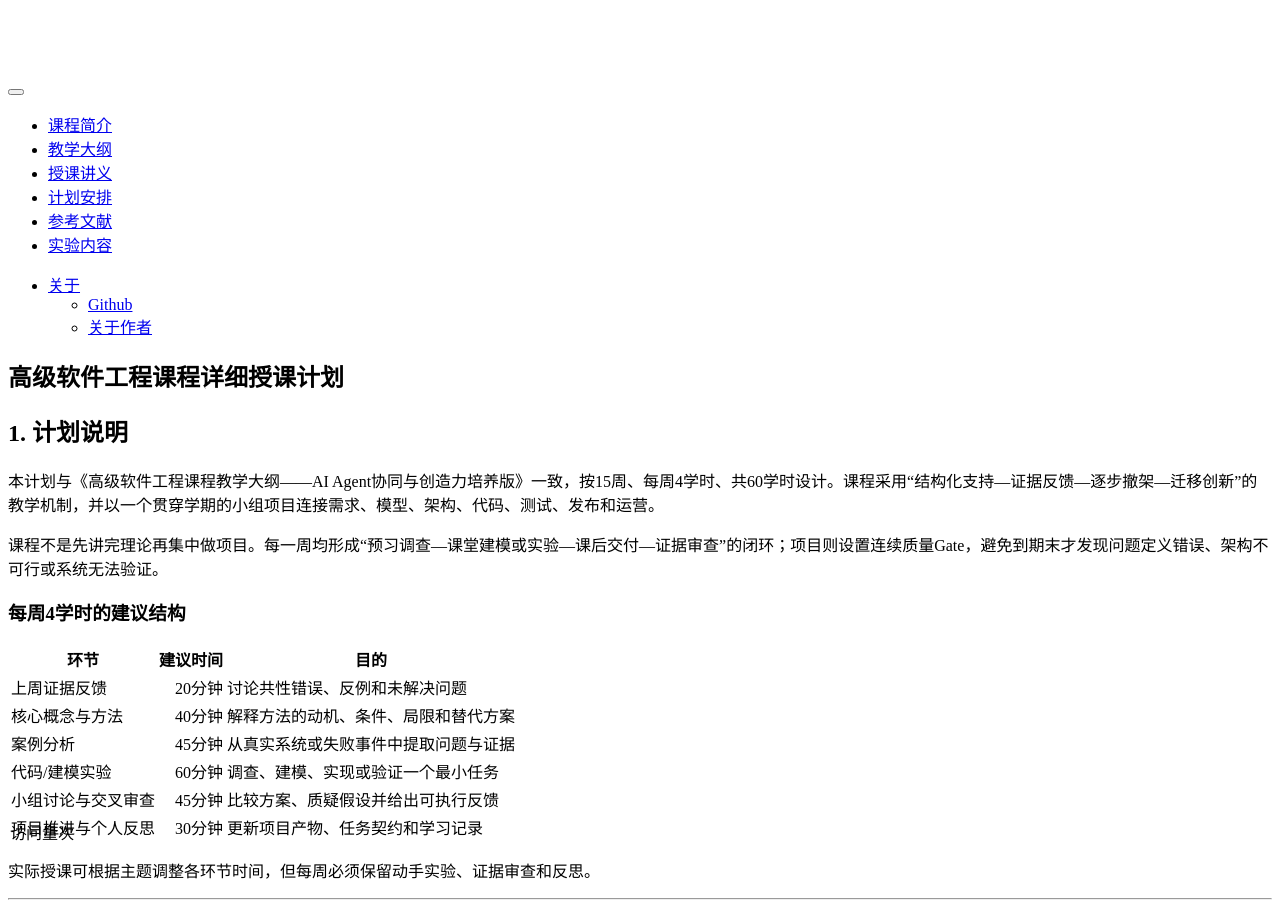
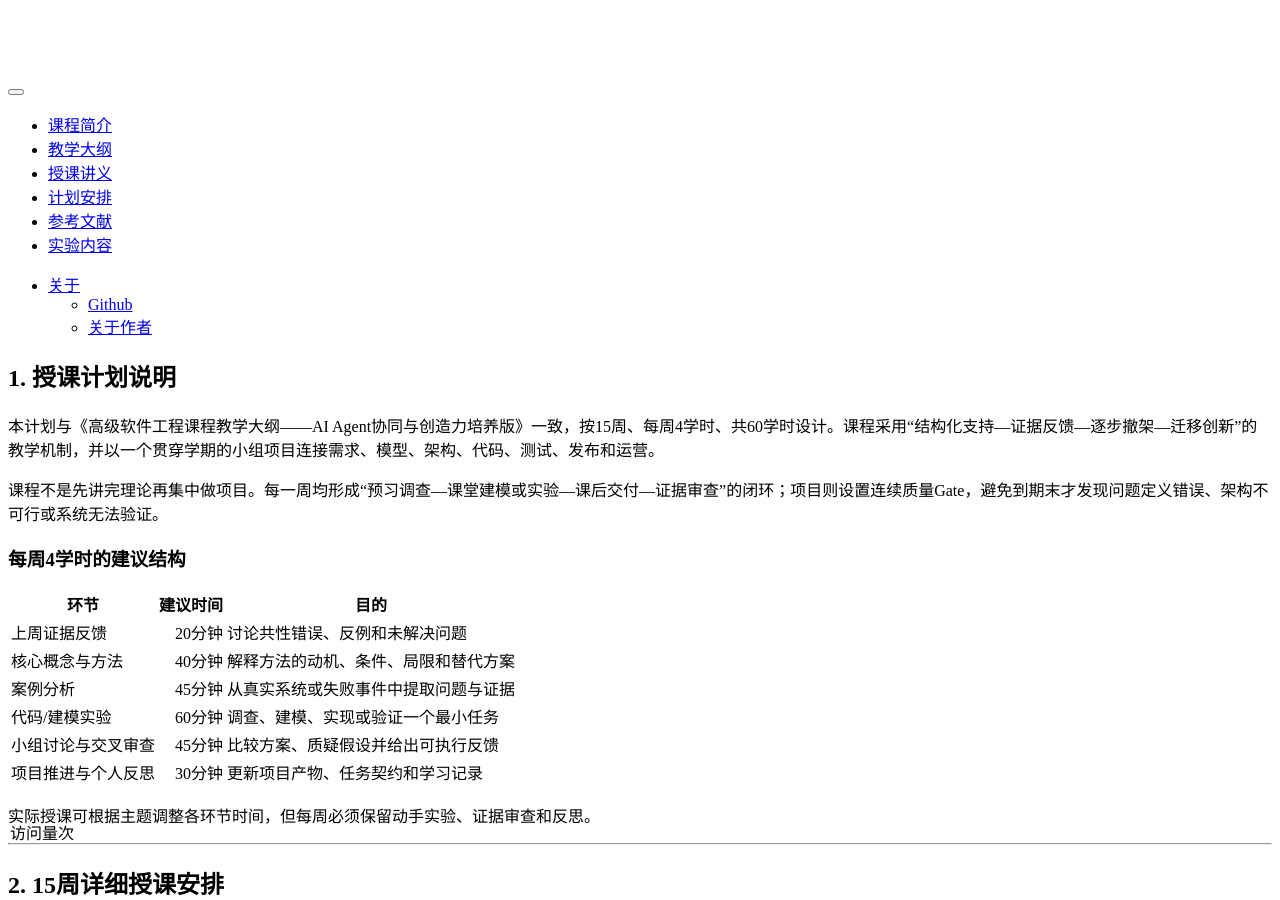
Before and after one commit to tjluo-ucas/ase, a Jekyll site: the page built from _posts/2019-02-09-schedule.md, in a window 1280 px wide and 900 px high. Built offline with Jekyll 4.4.1, drawn with Linux system fonts in a browser that asks for light colours; comment, search, counter and statistics services are not loaded.

Commit message:
Revise course schedule and section headers
Updated course schedule format and section titles.

```diff
--- a/_posts/2019-02-09-schedule.md
+++ b/_posts/2019-02-09-schedule.md
@@ -6,9 +6,7 @@ date:  2019-02-09 08:00:01 +0800
 permalink: /schedule/
 ---
 
-# 高级软件工程课程详细授课计划 {#schedule}
-
-## 1. 计划说明
+## 1. 授课计划说明
 
 本计划与《高级软件工程课程教学大纲——AI Agent协同与创造力培养版》一致，按15周、每周4学时、共60学时设计。课程采用“结构化支持—证据反馈—逐步撤架—迁移创新”的教学机制，并以一个贯穿学期的小组项目连接需求、模型、架构、代码、测试、发布和运营。
 
```
